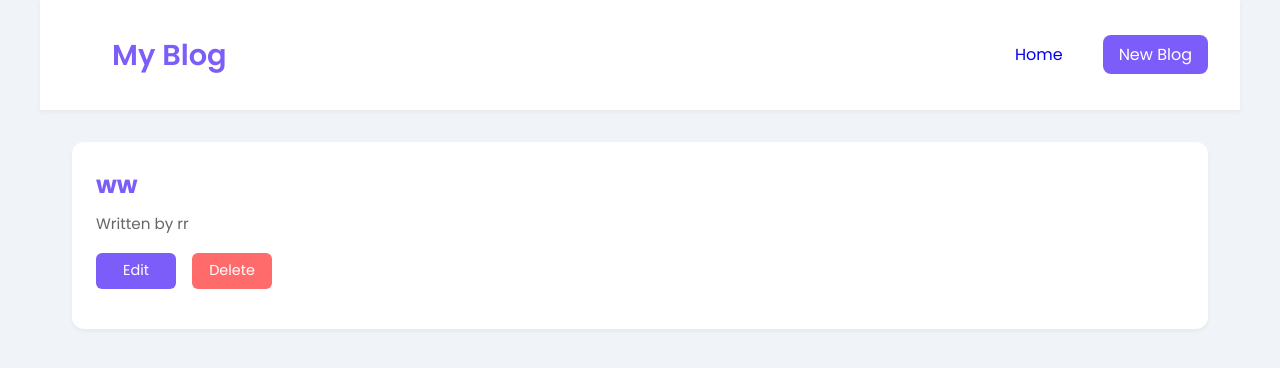
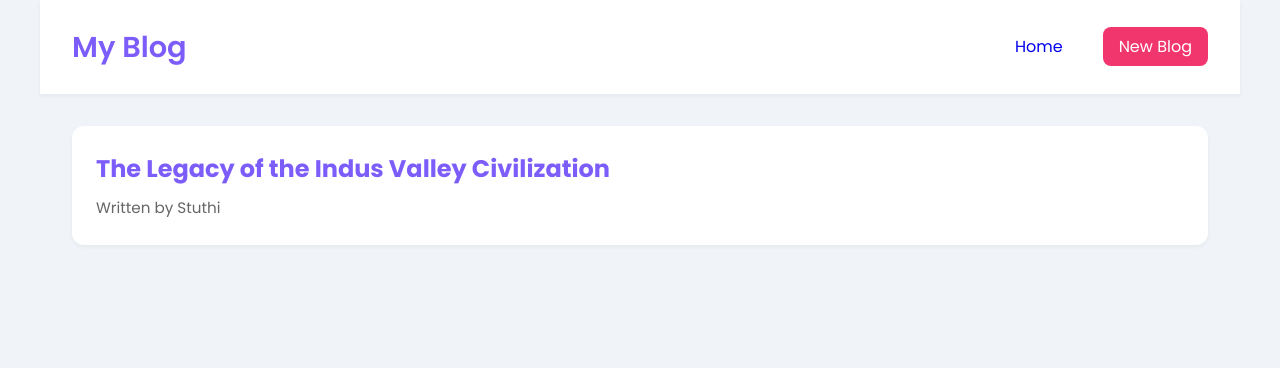
Before and after one commit to stuthi-s/blog-website, a React (Vite) app: page / in a window 1280 px wide. Shown: the top 368 px of the page. Built offline with nearby package versions, Linux system fonts and the light colour scheme; data requests are answered from the project's data file.

Commit message:
Revert "fourth-changes"
This reverts commit 3904c526441275b8878a2d155d61358b5e920bd1.

```diff
--- a/db.json
+++ /dev/null
@@ -1,10 +0,0 @@
-{
-  "blogs": [
-    {
-      "title": "ww",
-      "body": "ee",
-      "author": "rr",
-      "id": 1
-    }
-  ]
-}
--- a/src/components/BlogDetails.jsx
+++ b/src/components/BlogDetails.jsx
@@ -1,14 +1,13 @@
 import { useNavigate, useParams } from "react-router-dom";
 import useFetch from "./../hooks/useFetch";
-import API_URL from "../config";
 
 const BlogDetails = () => {
   const { id } = useParams();
-  const { data: blog, error, isPending } = useFetch(`${API_URL}/blogs/${id}`);
+  const { data: blog, error, isPending } = useFetch('http://localhost:8000/blogs/' + id);
   const navigate = useNavigate();
 
   const handleDeleteClick = () => {
-    fetch(`${API_URL}/blogs/${blog.id}`, {
+    fetch('http://localhost:8000/blogs/' + blog.id, {
       method: 'DELETE'
     }).then(() => {
       console.log('Blog deleted');
--- a/src/components/BlogList.jsx
+++ b/src/components/BlogList.jsx
@@ -1,72 +1,18 @@
-import { useState, useEffect } from 'react';
 import { Link } from 'react-router-dom';
-import API_URL from '../config';
 
-const BlogList = () => {
-  const [blogs, setBlogs] = useState([]);
-  const [isLoading, setIsLoading] = useState(true);
-  const [error, setError] = useState(null);
-
-  useEffect(() => {
-    const fetchBlogs = async () => {
-      try {
-        const response = await fetch(`${API_URL}/blogs`);
-        if (!response.ok) {
-          throw new Error('Failed to fetch blogs');
-        }
-        const data = await response.json();
-        setBlogs(data);
-        setIsLoading(false);
-      } catch (err) {
-        setError(err.message);
-        setIsLoading(false);
-      }
-    };
-
-    fetchBlogs();
-  }, []);
-
-  const handleDelete = async (id) => {
-    try {
-      const response = await fetch(`${API_URL}/blogs/${id}`, {
-        method: 'DELETE'
-      });
-
-      if (!response.ok) {
-        throw new Error('Failed to delete blog');
-      }
-
-      // Update the blogs state by filtering out the deleted blog
-      setBlogs(blogs.filter(blog => blog.id !== id));
-    } catch (error) {
-      console.error('Error deleting blog:', error);
-    }
-  };
-
-  if (isLoading) return <div>Loading...</div>;
-  if (error) return <div>{error}</div>;
-
+const BlogList = ({ blogs }) => {
   return (
     <div className="blog-list">
       {blogs.map(blog => (
-        <div className="blog-preview" key={blog.id}>
+        <div className="blog-preview" key={blog.id} >
           <Link to={`/blogs/${blog.id}`}>
             <h2>{blog.title}</h2>
             <p>Written by {blog.author}</p>
           </Link>
-          <div className="blog-actions">
-            <Link to={`/edit/${blog.id}`} className="btn btn-edit">Edit</Link>
-            <button
-              className="btn btn-delete"
-              onClick={() => handleDelete(blog.id)}
-            >
-              Delete
-            </button>
-          </div>
         </div>
       ))}
     </div>
-  );
-};
+  )
+}
 
 export default BlogList;
--- a/src/components/Create.jsx
+++ b/src/components/Create.jsx
@@ -1,6 +1,5 @@
 import { useState } from "react";
 import { useNavigate } from "react-router-dom";
-import API_URL from "../config";
 
 const Create = () => {
   const [title, setTitle] = useState('');
@@ -12,7 +11,7 @@ const Create = () => {
     e.preventDefault();
     const blog = { title, body, author };
 
-    fetch(`${API_URL}/blogs`, {
+    fetch('http://localhost:8000/blogs', {
       method: 'POST',
       headers: { "Content-Type": "application/json" },
       body: JSON.stringify(blog),
--- a/src/components/Edit.jsx
+++ b/src/components/Edit.jsx
@@ -1,6 +1,5 @@
 import { useState, useEffect } from "react";
 import { useNavigate, useParams } from "react-router-dom";
-import API_URL from "../config";
 
 const Edit = () => {
   const { id } = useParams();
@@ -10,7 +9,7 @@ const Edit = () => {
   const navigate = useNavigate();
 
   useEffect(() => {
-    fetch(`${API_URL}/blogs/${id}`)
+    fetch('http://localhost:8000/blogs/' + id)
       .then((res) => res.json())
       .then((data) => {
         setTitle(data.title);
@@ -23,7 +22,7 @@ const Edit = () => {
     e.preventDefault();
     const updatedBlog = { title, body, author };
 
-    fetch(`${API_URL}/blogs/${id}`, {
+    fetch('http://localhost:8000/blogs/' + id, {
       method: 'PUT',
       headers: { "Content-Type": "application/json" },
       body: JSON.stringify(updatedBlog),
--- a/src/components/Home.jsx
+++ b/src/components/Home.jsx
@@ -1,9 +1,14 @@
 import BlogList from "./BlogList";
+import useFetch from "./../hooks/useFetch";
 
 const Home = () => {
+  const { error, isPending, data: blogs } = useFetch(`http://localhost:8000/blogs`)
+
   return (
     <div className="home">
-      <BlogList />
+      { error && <div>{ error }</div> }
+      { isPending && <div>Loading...</div> }
+      { blogs && <BlogList blogs={blogs} /> }
     </div>
   );
 }
--- a/src/components/Navbar.jsx
+++ b/src/components/Navbar.jsx
@@ -3,12 +3,10 @@ import { Link } from "react-router-dom";
 const Navbar = () => {
   return (
     <nav className="navbar">
-      <Link to="/" className="blog-title">
-        <h1>My Blog</h1>
-      </Link>
+      <h1>My Blog</h1>
       <div className="links">
         <Link to="/">Home</Link>
-        <Link to="/create" style={{ color: 'white', backgroundColor: '#7c5dfa', borderRadius: '8px' }}>New Blog</Link>
+        <Link to="/create" style={{ color: 'white', backgroundColor: '#f1356d', borderRadius: '8px' }}>New Blog</Link>
       </div>
     </nav>
   )
--- a/src/config.js
+++ /dev/null
@@ -1,5 +0,0 @@
-const API_URL = process.env.NODE_ENV === 'production'
-  ? 'https://blog-server-json.onrender.com'  // Replace with your deployed JSON server URL
-  : 'http://localhost:8000';
-
-export default API_URL;
--- a/src/hooks/useFetch.jsx
+++ b/src/hooks/useFetch.jsx
@@ -44,7 +44,7 @@ const useFetch = (url, options = {}) => {
           return fetchData();
         }
 
-          setError(err.message);
+        setError(err.message);
       } finally {
         setIsPending(false);
       }
--- a/src/index.css
+++ b/src/index.css
@@ -21,15 +21,6 @@ body {
   margin: 0 auto;
   background-color: #fff;
   box-shadow: 0 2px 4px rgba(0, 0, 0, 0.05);
-}
-
-.navbar .blog-title {
-  text-decoration: none;
-  color: inherit;
-}
-
-.navbar .blog-title:hover {
-  background-color: transparent;
 }
 
 .navbar h1 {
@@ -68,7 +59,6 @@ body {
   border-radius: 12px;
   box-shadow: 0 2px 4px rgba(0, 0, 0, 0.05);
   transition: transform 0.3s ease;
-  position: relative;
 }
 
 .blog-preview:hover {
@@ -78,8 +68,6 @@ body {
 .blog-preview a {
   text-decoration: none;
   color: inherit;
-  display: block;
-  margin-bottom: 1rem;
 }
 
 .blog-preview h2 {
@@ -91,48 +79,6 @@ body {
 .blog-preview p {
   color: #666;
   font-size: 0.95rem;
-  margin-bottom: 1rem;
-}
-
-.blog-preview .blog-actions {
-  display: flex;
-  gap: 1rem;
-  margin-top: 1rem;
-}
-
-.blog-preview .btn {
-  padding: 0.5rem 1rem;
-  font-size: 0.9rem;
-  border-radius: 6px;
-  cursor: pointer;
-  transition: all 0.3s ease;
-  text-decoration: none;
-  display: inline-flex;
-  align-items: center;
-  justify-content: center;
-  border: none;
-  width: 80px;
-  height: 36px;
-  font-family: inherit;
-  box-sizing: border-box;
-}
-
-.blog-preview .btn-edit {
-  background-color: #7c5dfa;
-  color: white;
-}
-
-.blog-preview .btn-edit:hover {
-  background-color: #6a4de8;
-}
-
-.blog-preview .btn-delete {
-  background-color: #ff6b6b;
-  color: white;
-}
-
-.blog-preview .btn-delete:hover {
-  background-color: #ff5252;
 }
 
 .blog-details {
@@ -156,12 +102,6 @@ body {
 .blog-details div {
   line-height: 1.8;
   color: #4a4a4a;
-  margin-bottom: 2rem;
-}
-
-.blog-details .blog-actions {
-  display: flex;
-  gap: 1rem;
 }
 
 .create, .edit {
@@ -205,7 +145,8 @@ body {
 }
 
 .create button,
-.edit button {
+.edit button,
+.btn {
   background: #7c5dfa;
   color: white;
   border: none;
@@ -219,8 +160,13 @@ body {
 }
 
 .create button:hover,
-.edit button:hover {
+.edit button:hover,
+.btn:hover {
   background: #6a4de8;
+}
+
+.btn + .btn {
+  margin-left: 1rem;
 }
 
 .not-found {
```
Also changed, not shown: package.json (+3 -4 lines), server.js (deleted, +0 -13 lines), 1 other file (tests, documents, lock files or other folders).
